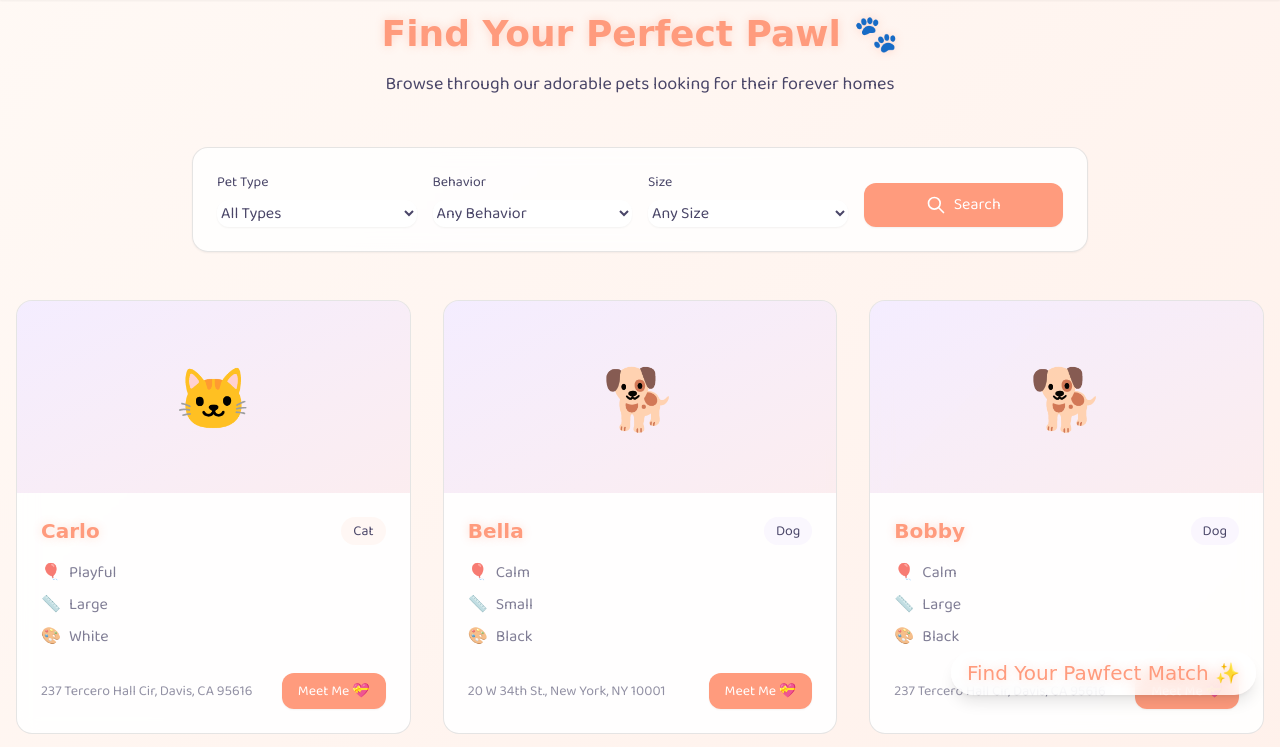
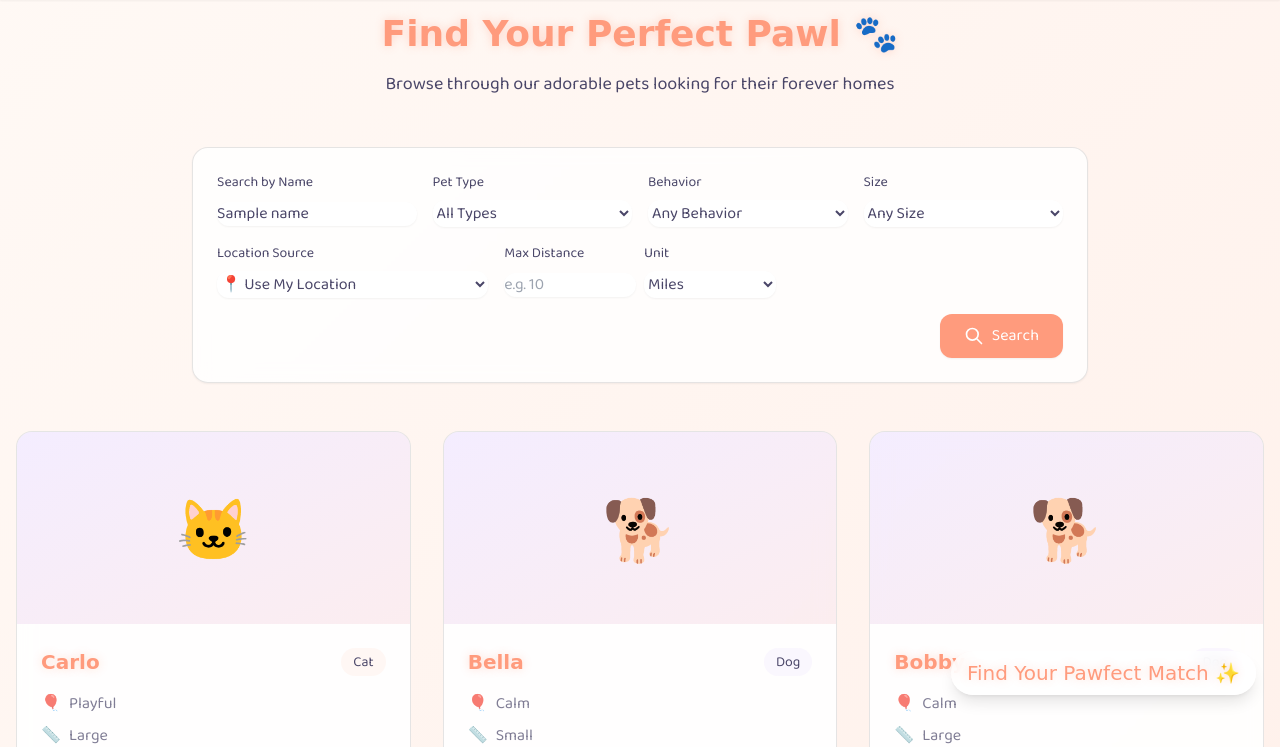
Before and after one commit to adityat-oss/PawMate, a Flask app: template PawMate/templates/petsitter.html in a window 1280 px wide. Shown: the part 81-828 px from the top of the page. Run offline with Flask 3, Linux system fonts and the light colour scheme; the template is opened without the code that fills it: values that come from a table or form of the project are taken from there, most other values are stand-ins (such as "Sample title", 1, 10 or a date in 2020); some libraries are stand-ins or nearby versions; some web fonts are replaced.

Commit message:
location

```diff
--- a/PawMate/main.py
+++ b/PawMate/main.py
@@ -77,6 +77,7 @@ def petsitter():
     unit        = request.values.get("distance_unit", "mi")
     loc_mode    = request.values.get("loc_mode", "ip")
     manual_addr = request.values.get("manual_address", "").strip()
+    name        = request.values.get("name", "").strip()
 
     # Convert numeric filters
     age_min = int(age_min_str) if age_min_str.isdigit() else None
@@ -90,6 +91,7 @@ def petsitter():
     if behavior:   q = q.filter_by(behavior=behavior)
     if care_level: q = q.filter_by(care_level=care_level)
     if size:       q = q.filter_by(size=size)
+    if name:       q = q.filter(Pet.name.ilike(f"%{name}%"))
     if age_min is not None: q = q.filter(Pet.age >= age_min)
     if age_max is not None: q = q.filter(Pet.age <= age_max)
     candidates = q.all()
@@ -140,6 +142,7 @@ def petsitter():
         distance_unit=unit,
         loc_mode=loc_mode,
         manual_address=manual_addr,
+        name=name,
     )
 
 if __name__ == "__main__":
--- a/PawMate/templates/petsitter.html
+++ b/PawMate/templates/petsitter.html
@@ -115,7 +115,7 @@
                             <path stroke-linecap="round" stroke-linejoin="round" stroke-width="2" d="M12 3v1m0 16v1m9-9h-1M4 12H3m15.364 6.364l-.707-.707M6.343 6.343l-.707-.707m12.728 0l-.707.707M6.343 17.657l-.707.707M16 12a4 4 0 11-8 0 4 4 0 018 0z"/>
                         </svg>
                         <svg class="w-6 h-6 block dark:hidden text-primary" fill="none" stroke="currentColor" viewBox="0 0 24 24">
-                            <path stroke-linecap="round" stroke-linejoin="round" stroke-width="2" d="M20.354 15.354A9 9 0 018.646 3.646 9.003 9.003 0 0012 21a9.003 9.003 0 008.354-5.646z"/>
+                            <path stroke-linecap="round" stroke-linejoin="round" stroke-width="2" d="M20.354 15.354A9 9 0 018.646 3.646 9.003 9.003 0 0012 21a9.003 9.003 9.003 0 008.354-5.646z"/>
                         </svg>
                     </button>
                     <a href="/adoption_center" class="text-light-text dark:text-dark-text hover:text-primary transition-colors duration-300 font-baloo">List a Pet</a>
@@ -139,39 +139,75 @@
             <form method="GET" class="bg-light-card/80 dark:bg-dark-card/80 backdrop-blur rounded-2xl p-6 shadow-sm border border-black/10 dark:border-white/10">
                 <div class="grid grid-cols-1 md:grid-cols-4 gap-4">
                     <div>
+                        <label class="block font-baloo text-sm text-light-text dark:text-dark-text/80 mb-2">Search by Name</label>
+                        <input name="name" placeholder="Pet's name" value="{{ name }}"
+                               class="w-full rounded-xl border-pastel-purple dark:border-dark-purple bg-light-card dark:bg-dark-lighter/50 text-light-text dark:text-dark-text shadow-sm focus:border-primary focus:ring-primary font-baloo placeholder:text-light-text/40 dark:placeholder:text-dark-text/40">
+                    </div>
+                    <div>
                         <label class="block font-baloo text-sm text-light-text dark:text-dark-text/80 mb-2">Pet Type</label>
                         <select name="pet_type" class="w-full rounded-xl border-pastel-purple dark:border-dark-purple bg-light-card dark:bg-dark-lighter/50 text-light-text dark:text-dark-text shadow-sm focus:border-primary focus:ring-primary font-baloo">
                             <option value="">All Types</option>
-                            <option value="dog">🐕 Dogs</option>
-                            <option value="cat">🐱 Cats</option>
+                            <option value="dog" {% if pet_type == 'dog' %}selected{% endif %}>🐕 Dogs</option>
+                            <option value="cat" {% if pet_type == 'cat' %}selected{% endif %}>🐱 Cats</option>
                         </select>
                     </div>
                     <div>
                         <label class="block font-baloo text-sm text-light-text dark:text-dark-text/80 mb-2">Behavior</label>
                         <select name="behavior" class="w-full rounded-xl border-pastel-purple dark:border-dark-purple bg-light-card dark:bg-dark-lighter/50 text-light-text dark:text-dark-text shadow-sm focus:border-primary focus:ring-primary font-baloo">
                             <option value="">Any Behavior</option>
-                            <option value="Calm">🌙 Calm</option>
-                            <option value="Playful">🎈 Playful</option>
-                            <option value="Friendly">💝 Friendly</option>
+                            <option value="Calm" {% if behavior == 'Calm' %}selected{% endif %}>🌙 Calm</option>
+                            <option value="Playful" {% if behavior == 'Playful' %}selected{% endif %}>🎈 Playful</option>
+                            <option value="Friendly" {% if behavior == 'Friendly' %}selected{% endif %}>💝 Friendly</option>
                         </select>
                     </div>
                     <div>
                         <label class="block font-baloo text-sm text-light-text dark:text-dark-text/80 mb-2">Size</label>
                         <select name="size" class="w-full rounded-xl border-pastel-purple dark:border-dark-purple bg-light-card dark:bg-dark-lighter/50 text-light-text dark:text-dark-text shadow-sm focus:border-primary focus:ring-primary font-baloo">
                             <option value="">Any Size</option>
-                            <option value="Small">🐱 Small</option>
-                            <option value="Medium">🐶 Medium</option>
-                            <option value="Large">🐕‍🦺 Large</option>
+                            <option value="Small" {% if size == 'Small' %}selected{% endif %}>🐱 Small</option>
+                            <option value="Medium" {% if size == 'Medium' %}selected{% endif %}>🐶 Medium</option>
+                            <option value="Large" {% if size == 'Large' %}selected{% endif %}>🐕‍🦺 Large</option>
                         </select>
                     </div>
-                    <div class="flex items-end">
-                        <button type="submit" class="w-full px-6 py-2.5 bg-primary-light dark:bg-primary text-white font-baloo rounded-xl hover:bg-primary transition-all duration-300 shadow-sm hover:shadow-md flex items-center justify-center">
-                            <svg class="w-5 h-5 mr-2" fill="none" stroke="currentColor" viewBox="0 0 24 24">
-                                <path stroke-linecap="round" stroke-linejoin="round" stroke-width="2" d="M21 21l-6-6m2-5a7 7 0 11-14 0 7 7 0 0114 0z"/>
-                            </svg>
-                            Search
-                        </button>
+                </div>
+
+                <!-- Distance Filter -->
+                <div class="mt-4 grid grid-cols-1 md:grid-cols-3 gap-4">
+                    <div>
+                        <label class="block font-baloo text-sm text-light-text dark:text-dark-text/80 mb-2">Location Source</label>
+                        <select name="loc_mode" id="locMode" class="w-full rounded-xl border-pastel-purple dark:border-dark-purple bg-light-card dark:bg-dark-lighter/50 text-light-text dark:text-dark-text shadow-sm focus:border-primary focus:ring-primary font-baloo">
+                            <option value="ip" {% if loc_mode == 'ip' %}selected{% endif %}>📍 Use My Location</option>
+                            <option value="manual" {% if loc_mode == 'manual' %}selected{% endif %}>✍️ Enter Address</option>
+                        </select>
                     </div>
+                    <div id="manualAddressDiv" {% if loc_mode != 'manual' %}style="display: none"{% endif %}>
+                        <label class="block font-baloo text-sm text-light-text dark:text-dark-text/80 mb-2">Your Address</label>
+                        <input name="manual_address" placeholder="Enter your address" value="{{ manual_address }}"
+                               class="w-full rounded-xl border-pastel-purple dark:border-dark-purple bg-light-card dark:bg-dark-lighter/50 text-light-text dark:text-dark-text shadow-sm focus:border-primary focus:ring-primary font-baloo placeholder:text-light-text/40 dark:placeholder:text-dark-text/40">
+                    </div>
+                    <div class="grid grid-cols-2 gap-2">
+                        <div>
+                            <label class="block font-baloo text-sm text-light-text dark:text-dark-text/80 mb-2">Max Distance</label>
+                            <input name="distance" type="number" min="0" step="0.1" placeholder="e.g. 10" value="{{ distance }}"
+                                   class="w-full rounded-xl border-pastel-purple dark:border-dark-purple bg-light-card dark:bg-dark-lighter/50 text-light-text dark:text-dark-text shadow-sm focus:border-primary focus:ring-primary font-baloo">
+                        </div>
+                        <div>
+                            <label class="block font-baloo text-sm text-light-text dark:text-dark-text/80 mb-2">Unit</label>
+                            <select name="distance_unit" class="w-full rounded-xl border-pastel-purple dark:border-dark-purple bg-light-card dark:bg-dark-lighter/50 text-light-text dark:text-dark-text shadow-sm focus:border-primary focus:ring-primary font-baloo">
+                                <option value="mi" {% if distance_unit == 'mi' %}selected{% endif %}>Miles</option>
+                                <option value="km" {% if distance_unit == 'km' %}selected{% endif %}>Kilometers</option>
+                            </select>
+                        </div>
+                    </div>
+                </div>
+
+                <div class="mt-4 flex justify-end">
+                    <button type="submit" class="w-full md:w-auto px-6 py-2.5 bg-primary-light dark:bg-primary text-white font-baloo rounded-xl hover:bg-primary transition-all duration-300 shadow-sm hover:shadow-md flex items-center justify-center">
+                        <svg class="w-5 h-5 mr-2" fill="none" stroke="currentColor" viewBox="0 0 24 24">
+                            <path stroke-linecap="round" stroke-linejoin="round" stroke-width="2" d="M21 21l-6-6m2-5a7 7 0 11-14 0 7 7 0 0114 0z"/>
+                        </svg>
+                        Search
+                    </button>
                 </div>
             </form>
         </div>
@@ -244,6 +280,8 @@
     <script>
         const html = document.documentElement;
         const themeToggle = document.getElementById('themeToggle');
+        const locMode = document.getElementById('locMode');
+        const manualAddressDiv = document.getElementById('manualAddressDiv');
 
         // Check for saved theme preference, otherwise use system preference
         if (localStorage.theme === 'dark' || (!('theme' in localStorage) && window.matchMedia('(prefers-color-scheme: dark)').matches)) {
@@ -257,6 +295,11 @@
             html.classList.toggle('dark');
             localStorage.theme = html.classList.contains('dark') ? 'dark' : 'light';
         });
+
+        // Toggle manual address input visibility
+        locMode.addEventListener('change', () => {
+            manualAddressDiv.style.display = locMode.value === 'manual' ? 'block' : 'none';
+        });
     </script>
 </body>
 </html>
```
Also changed, not shown: PawMate/instance/pets.db, favicon2.svg (added).
